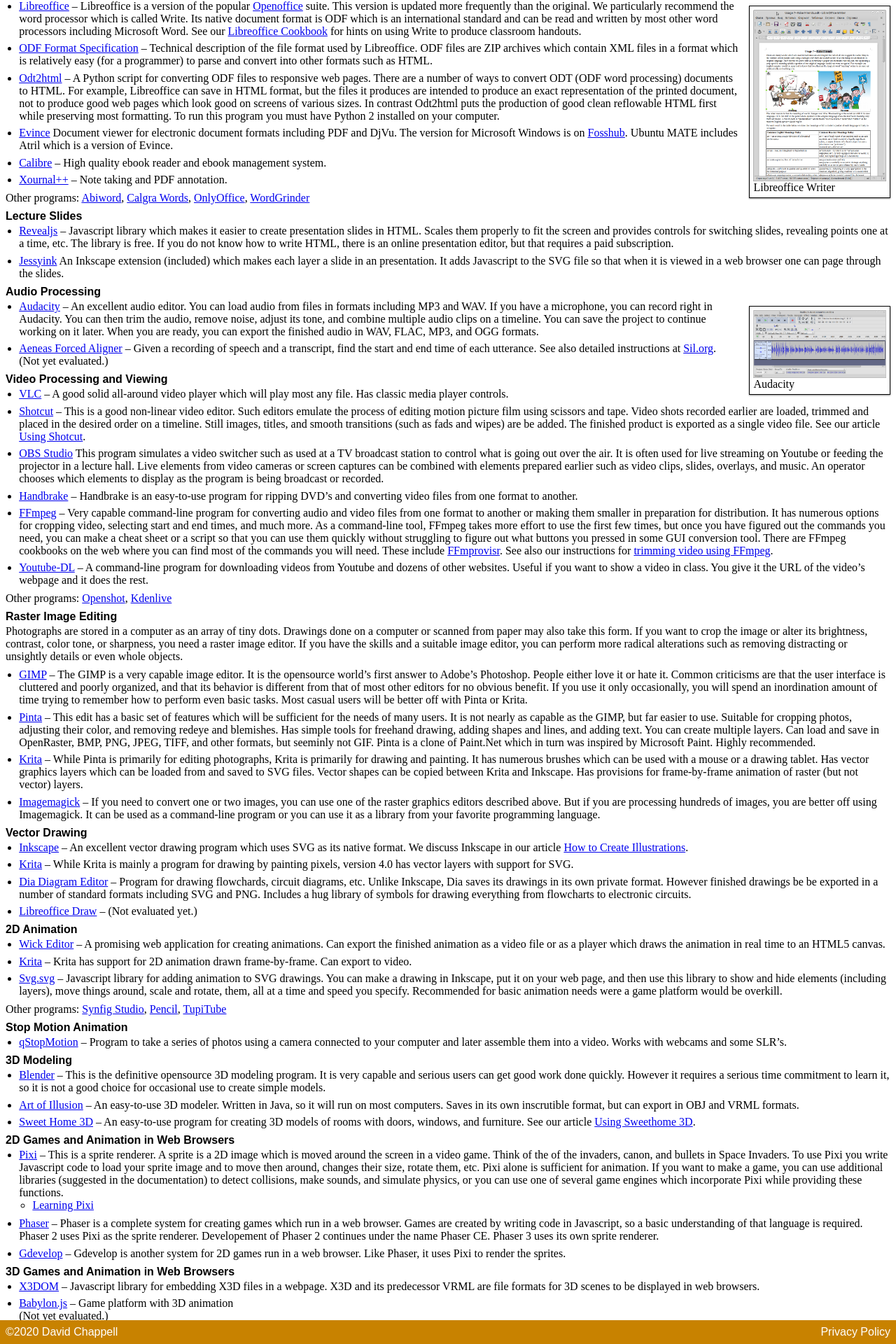
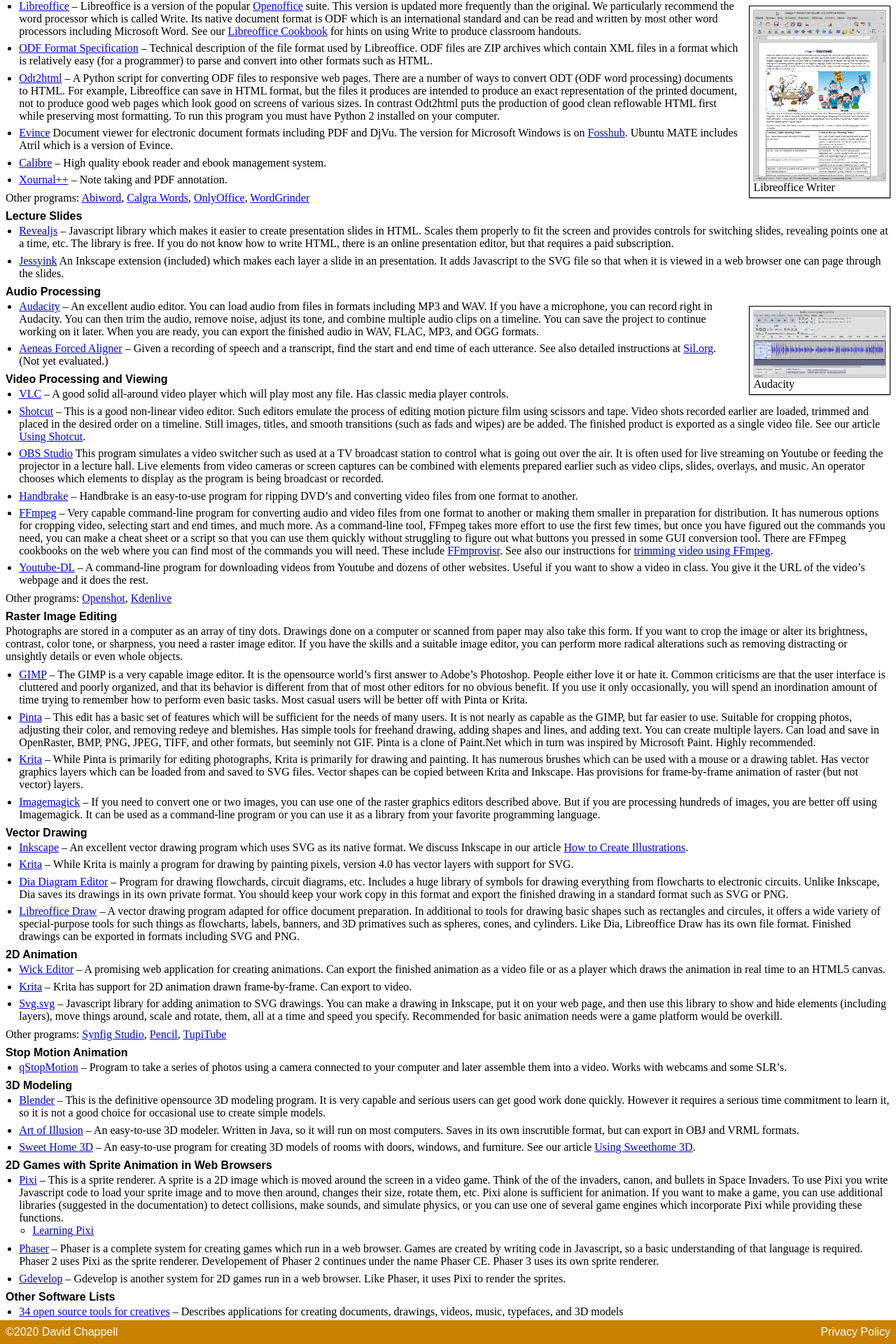
Before and after one commit to david672orford/tech-for-teaching, a Jekyll site: the page built from software/index.md, in a window 1280 px wide. Shown: the part 906-2826 px from the top of the page at 70% size. Built offline with Jekyll 4.4.1, drawn with Linux system fonts in a browser that asks for light colours; our own code applies the rules of GitHub Pages for plain Markdown files.

Commit message:
description of Libreoffice Draw; moved 3D browser frameworks to models/index.md for now

```diff
--- a/software/index.md
+++ b/software/index.md
@@ -191,13 +191,19 @@
 	While Krita is mainly a program for drawing by painting pixels, version 4.0 has
 	vector layers with support for SVG.
 * [Dia Diagram Editor](http://dia-installer.de/) --
-	Program for drawing flowchards, circuit diagrams, etc. Unlike Inkscape, Dia
-	saves its drawings in its own private format. However finished drawings
-	be be exported in a number of standard formats including SVG and PNG.
-	Includes a hug library of symbols for drawing everything from flowcharts
-	to electronic circuits.
+	Program for drawing flowchards, circuit diagrams, etc. Includes a huge
+	library of symbols for drawing everything from flowcharts to electronic
+	circuits. Unlike Inkscape, Dia saves its drawings in its own private
+	format. You should keep your work copy in this format and export
+	the finished drawing in a standard format such as SVG or PNG.
 * [Libreoffice Draw](https://www.libreoffice.org/) --
-	(Not evaluated yet.)
+	A vector drawing program adapted for office document preparation.
+	In additional to tools for drawing basic shapes such as rectangles
+	and circules, it offers a wide variety of special-purpose tools for
+	such things as flowcharts, labels, banners, and 3D primatives such
+	as spheres, cones, and cylinders.
+	Like Dia, Libreoffice Draw has its own file format.
+	Finished drawings can be exported in formats including SVG and PNG.
 
 ### 2D Animation
 * [Wick Editor](https://www.wickeditor.com/) --
@@ -237,7 +243,7 @@
 	An easy-to-use program for creating 3D models of rooms with doors, windows, and furniture.
 	See our article [Using Sweethome 3D](sweethome/).
 
-### 2D Games and Animation in Web Browsers
+### 2D Games with Sprite Animation in Web Browsers
 * [Pixi](https://www.pixijs.com/) --
 	This is a sprite renderer. A sprite is a 2D image which is moved around the
 	screen in a video game. Think of the of the invaders, canon, and bullets
@@ -258,15 +264,6 @@
 	Gdevelop is another system for 2D games run in a web browser. Like Phaser,
 	it uses Pixi to render the sprites.
 
-### 3D Games and Animation in Web Browsers
-* [X3DOM](https://www.x3dom.org/) --
-	Javascript library for embedding X3D files in a webpage. X3D and its
-	predecessor VRML are file formats for 3D scenes to be displayed in web
-	browsers.
-* [Babylon.js](https://www.babylonjs.com/) --
-	Game platform with 3D animation
-	<br>(Not yet evaluated.)
-
 ### Other Software Lists
 * [34 open source tools for creatives](https://opensource.com/article/16/12/yearbook-top-open-source-creative-tools-2016) --
 	Describes applications for creating documents, drawings, videos, music, typefaces, and 3D models
```
Also changed, not shown: TODO.md (+1 -0 lines), models/index.md (+16 -6 lines).
